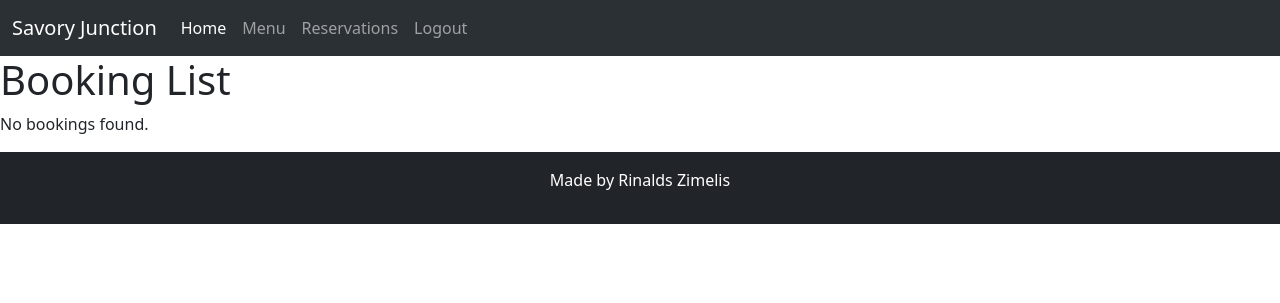
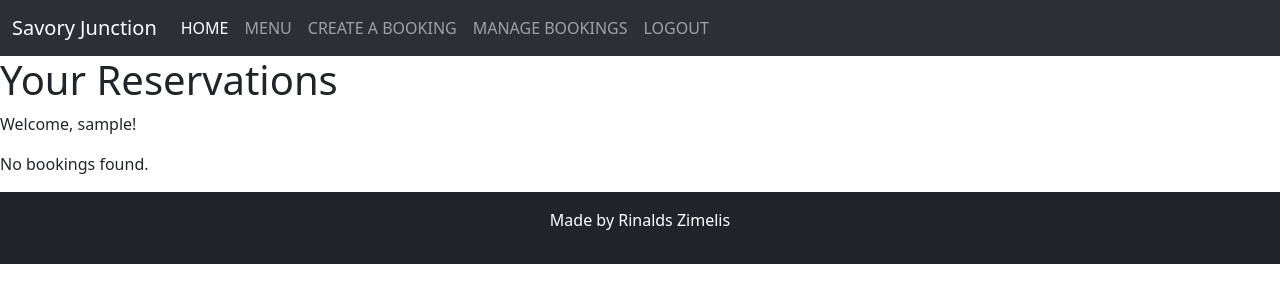
Before and after one commit to rinalds98/Savory-Junction, a Django app: page /mybookings.html in a window 1280 px wide. Shown: the top 303 px of the page. Run offline with Django 3.2, Linux system fonts and the light colour scheme; the visitor is signed in with stand-in values (Sample User, id 1); data that the repository does not hold is empty.

Commit message:
Adjust nav bar links/Add Logo link to Home. mybookings.html add a welcome (user) text

```diff
--- a/templates/base.html
+++ b/templates/base.html
@@ -18,31 +18,34 @@
 <body>
     <nav class="navbar navbar-expand-lg bg-body-tertiary navbar bg-dark" data-bs-theme="dark">
         <div class="container-fluid">
-          <a class="navbar-brand" href="#">Savory Junction</a>
+          <a class="navbar-brand" href="{% url 'home' %}">Savory Junction</a>
           <button class="navbar-toggler" type="button" data-bs-toggle="collapse" data-bs-target="#navbarNav" aria-controls="navbarNav" aria-expanded="false" aria-label="Toggle navigation">
             <span class="navbar-toggler-icon"></span>
           </button>
           <div class="collapse navbar-collapse" id="navbarNav">
             <ul class="navbar-nav">
               <li class="nav-item">
-                <a class="nav-link active" aria-current="page" href="{% url 'home' %}">Home</a>
+                <a class="nav-link active" aria-current="page" href="{% url 'home' %}">HOME</a>
               </li>
               <li class="nav-item">
-                <a class="nav-link" href="{% url 'menu' %}">Menu</a>
+                <a class="nav-link" href="{% url 'menu' %}">MENU</a>
               </li>
               <li class="nav-item">
-                <a class="nav-link" href="{% url 'reservations' %}">Reservations</a>
+                <a class="nav-link" href="{% url 'reservations' %}">CREATE A BOOKING</a>
               </li>
               {% if user.is_authenticated %}
               <li class="nav-item">
-                  <a class="nav-link" href="{% url 'account_logout' %}">Logout</a>
+                <a class="nav-link" href="{% url 'bookings' %}">MANAGE BOOKINGS</a>
+              </li>
+              <li class="nav-item">
+                  <a class="nav-link" href="{% url 'account_logout' %}">LOGOUT</a>
               </li>
               {% else %}
               <li class="nav-item">
-                  <a class="nav-link" href="{% url 'account_signup' %}">Register</a>
+                  <a class="nav-link" href="{% url 'account_signup' %}">REGISTER</a>
               </li>
               <li class="nav-item">
-                  <a class="nav-link" href="{% url 'account_login' %}">Login</a>
+                  <a class="nav-link" href="{% url 'account_login' %}">LOGIN</a>
               </li>
               {% endif %}
             </ul>
--- a/templates/mybookings.html
+++ b/templates/mybookings.html
@@ -1,8 +1,14 @@
 {% extends 'base.html' %}
 
 {% block content %}
-<h1>Booking List</h1>
+    <h1>Your Reservations</h1>
+
+    {% if request.user.is_authenticated %}
+        <p>Welcome, {{ request.user.username }}!</p>
+    {% endif %}
+
     {% if bookings %}
+        <p>These are your current restaurant bookings made with us:</p>
         {% for booking in bookings %}
             <tr>
                 <td>{{ booking.day }}</td>
```
Lines whose indentation alone changed are shown as unchanged.
